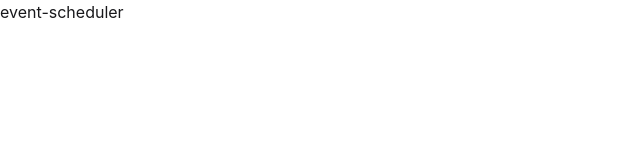
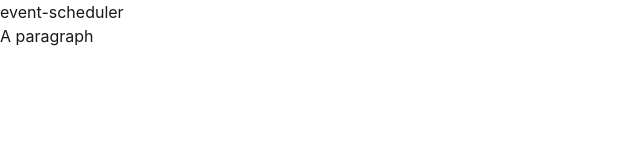
Before and after one commit to qgong-its/event-scheduler, a React (Vite) app: page / in a window 1280 px wide. Shown: the top 160 px of the page, without its empty margins (0-640 px from the left). Built offline with nearby package versions, Linux system fonts and the light colour scheme.

Commit message:
first push features/romero

```diff
--- a/src/App.tsx
+++ b/src/App.tsx
@@ -4,6 +4,7 @@ export default function App() {
   return (
     <main>
       <h1>event-scheduler</h1>
+      <p>A paragraph</p>
     </main>
   );
 }
```
Also changed, not shown: 1 other file (tests, documents, lock files or other folders).
